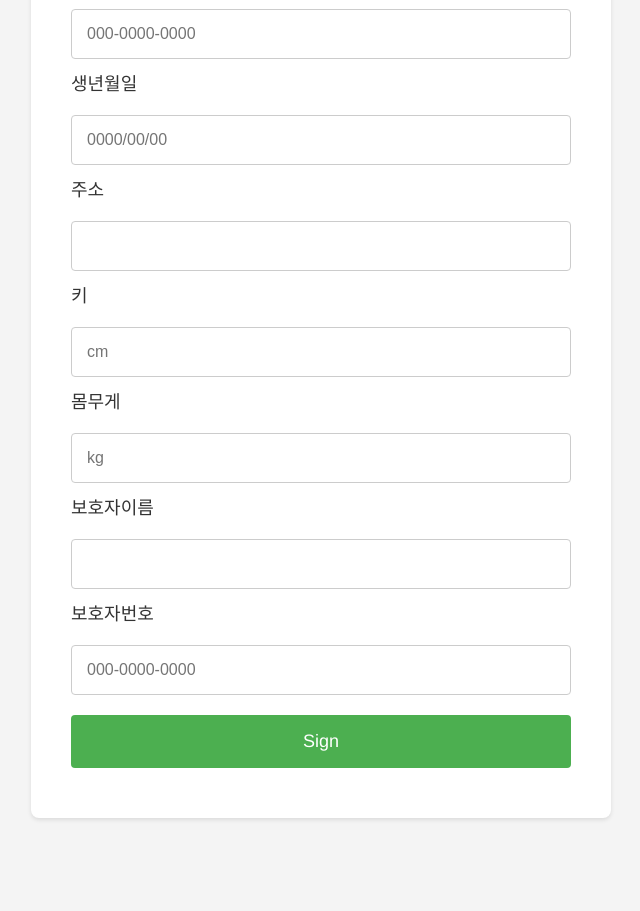
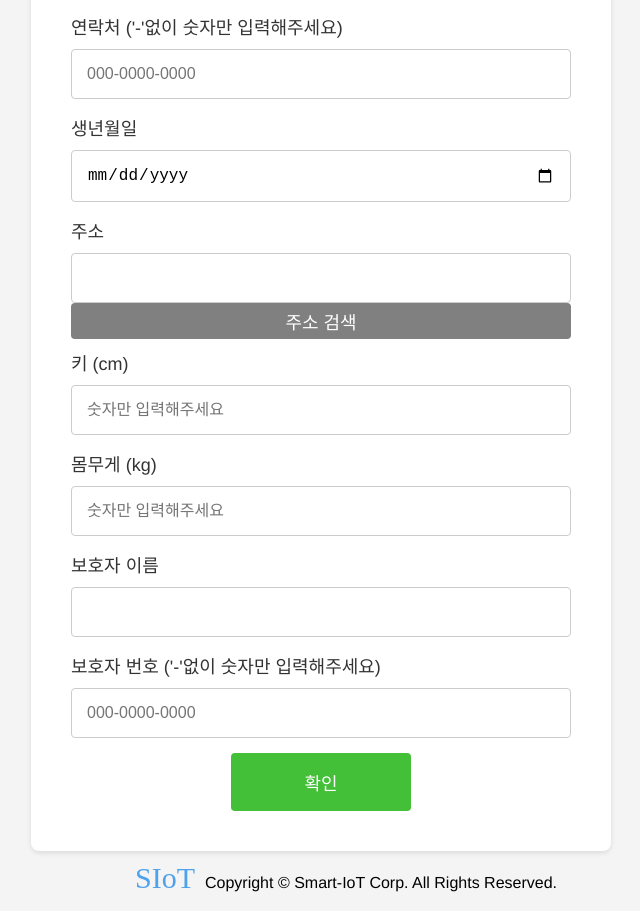
Before and after one commit to 2024-SMHRD-IS-IOT-2/SmartBathroom, a React (Create React App) app in the folder react-project/: page /join in a window 1280 px wide. Shown: the part 650-1561 px from the top of the page, without its empty margins (319-959 px from the left). Before the commit the page ends 1488 px from the top, so only its background shows below. Built offline with nearby package versions, Linux system fonts and the light colour scheme; a web font is replaced by a local one.

Commit message:
로그인,회원,정보페이지완

```diff
--- a/react-project/public/index.html
+++ b/react-project/public/index.html
@@ -3,6 +3,7 @@
   <head>
     <meta charset="utf-8" />
     <link rel="icon" href="%PUBLIC_URL%/favicon.ico" />
+    <script src="//t1.daumcdn.net/mapjsapi/bundle/postcode/prod/postcode.v2.js"></script>
     <meta name="viewport" content="width=device-width, initial-scale=1" />
     <meta name="theme-color" content="#000000" />
     <meta
--- a/react-project/src/App.css
+++ b/react-project/src/App.css
@@ -1,10 +1,84 @@
 @import url('https://fonts.googleapis.com/css2?family=Nanum+Gothic:wght@400;700&display=swap');
+
+@font-face {
+    font-family: 'Ownglyph_meetme-Rg';
+    src: url('https://cdn.jsdelivr.net/gh/projectnoonnu/noonfonts_2402_1@1.0/Ownglyph_meetme-Rg.woff2') format('woff2');
+    font-weight: normal;
+    font-style: normal;
+}
 
 @font-face {
     font-family: 'JalnanGothic';
     src: url('https://cdn.jsdelivr.net/gh/projectnoonnu/noonfonts_231029@1.1/JalnanGothic.woff') format('woff');
     font-weight: normal;
     font-style: normal;
+}
+
+.bottom-gohome-logo{
+    font-family: 'Ownglyph_meetme-Rg';
+    font-size: 30px;
+    color: #4ea2ec;
+    margin-right: 10px;
+    cursor: pointer;
+}
+
+.bottom-copyx-text {
+    margin-top: 10px;
+    text-align: center;
+    margin-left: 50px;
+}
+
+.form-check-btn {
+    width: 180px;
+    display: block;
+    margin: 0 auto;
+}
+
+.joinpage-top-text {
+    margin-top: 0px;
+    margin-bottom: 8px;
+}
+
+.gohome-logo{
+    font-family: 'Ownglyph_meetme-Rg';
+    color: #4199e6;
+    font-size: 100px;
+    cursor: pointer;
+    transition: all 0.1s ease;
+    text-align: center;
+    margin-bottom: 10px;
+}
+
+.gohome-logo:hover {
+    color: #1a559c;
+    transform: scale(1.05);
+
+}
+
+input[type="text"]#addr {
+    flex-grow: 1;
+    /* 사용 가능한 공간을 모두 차지하도록 설정 */
+    margin-bottom: 0%;
+}
+
+/* 버튼에 대한 스타일 */
+button.addrBtn {
+    padding: 5px;
+    margin-top: 0%;
+    background-color: #808080;
+    /* 버튼의 배경 색상을 회색으로 설정 */
+    border: none;
+    /* 테두리 제거 */
+    color: white;
+    /* 글자 색상을 흰색으로 설정 */
+    cursor: pointer;
+    /* 마우스 오버 시 커서 모양 변경 */
+}
+
+/* 버튼에 마우스를 올렸을 때의 스타일 */
+button.addrBtn:hover {
+    background-color: #696969;
+    /* 마우스 오버 시 버튼의 배경 색상을 어둡게 변경 */
 }
 
 /* 이제 'JalnanGothic' 폰트를 원하는 곳에서 사용할 수 있습니다. 예를 들어, body 전체에 적용하려면: */
@@ -15,7 +89,7 @@ body {
     justify-content: center;
     align-items: center;
     height: 100%;
-    padding: 20px;
+    padding: 0;
     margin: 0;
 }
 
@@ -24,11 +98,8 @@ form {
     font-family: 'JalnanGothic', 'Helvetica Neue', Helvetica, Arial, sans-serif;
     background-color: #ffffff;
     padding: 40px;
-    padding: 40px;
     border-radius: 8px;
-    box-shadow: 0 2px 4px rgba(0, 0, 0, 0.1);
-    width: 500px;
-    max-width: 90%;
+    box-shadow: 0 2px 5px rgba(0, 0, 0, 0.1);
     width: 500px;
     max-width: 90%;
 }
@@ -45,52 +116,38 @@ input[type="password"],
 input[type="date"] {
     width: 100%;
     padding: 15px;
-    margin: 10px 0;
-    padding: 15px;
-    margin: 10px 0;
+    margin-bottom: 15px;
     display: inline-block;
     border: 1px solid #ccc;
     border-radius: 4px;
     box-sizing: border-box;
     font-size: 16px;
-    /* 변경된 부분 */
-    font-size: 16px;
-    /* 변경된 부분 */
 }
 
 /* 라벨 스타일 */
 label {
     display: block;
     margin-bottom: 10px;
-    /* 변경된 부분 */
-    margin-bottom: 10px;
-    /* 변경된 부분 */
     color: #333;
     font-size: 18px;
-    /* 변경된 부분 */
-    font-size: 18px;
-    /* 변경된 부분 */
 }
 
 /* 버튼 스타일 */
 button {
     font-family: 'JalnanGothic', 'Helvetica Neue', Helvetica, Arial, sans-serif;
     width: 100%;
-    background-color: #4CAF50;
+    background-color: rgb(67, 191, 56);
     color: white;
     padding: 16px 20px;
-    /* 변경된 부분 */
     margin: 10px 0;
-    /* 변경된 부분 */
     border: none;
     border-radius: 4px;
     cursor: pointer;
     font-size: 18px;
-    /* 변경된 부분 */
 }
 
 button:hover {
-    background-color: #45a049;
+    background-color: #44db4c;
 }
 
 ul {
@@ -146,6 +203,24 @@ ul {
     font-size: 1.5em;
 }
 
+.admin-area-btn {
+    display: flex;
+    justify-content: flex-end;
+    margin-bottom: 10px;
+    margin-top: 10px;
+    position: absolute;
+    top: 0;
+    right: 20px;
+}
+
+.admin-btn-main {
+    font-size: 1em;
+    margin-right: 10px;
+}
+
+.admin-btn-logout {
+    font-size: 1em;
+}
 
 .admin-area-list {
     display: flex;
--- /dev/null
+++ b/react-project/src/components/BottomText.jsx
@@ -0,0 +1,13 @@
+import React from 'react'
+import { useNavigate } from 'react-router-dom'
+
+
+const BottomText = () => {
+    const navigate = useNavigate();
+    return (
+
+        <div><p className='bottom-copyx-text'><span className='bottom-gohome-logo' onClick={() => navigate('/')}>SIoT</span><span>Copyright © Smart-IoT Corp. All Rights Reserved.</span></p></div>
+    )
+}
+
+export default BottomText
--- a/react-project/src/pages/ChangeUiPage.jsx
+++ b/react-project/src/pages/ChangeUiPage.jsx
@@ -1,12 +1,26 @@
 import React, { useRef } from 'react';
 import { useLocation, useNavigate } from 'react-router-dom';
 import axios from '../axios';
+import BottomText from '../components/BottomText';
 
 const ChangeUiPage = () => {
 
   const location = useLocation();
   console.log(location.state);
   const dataPassed = location.state.data;
+
+  const addrRef = useRef(); // 주소 입력 필드를 위한 ref
+
+  // 주소 검색 API 호출 함수
+  const handleAddressSearch = () => {
+    new window.daum.Postcode({
+      oncomplete: function (data) {
+        if (addrRef.current) {
+          addrRef.current.value = data.address;
+        }
+      }
+    }).open();
+  };
 
   console.log("changeUi, dataPassed ", dataPassed);
 
@@ -18,7 +32,6 @@ const ChangeUiPage = () => {
   const userNameRef = useRef();
   const userPwRef = useRef();
   const userNumberRef = useRef();
-  const addrRef = useRef();
   const heightRef = useRef();
   const weightRef = useRef();
   const guardianNameRef = useRef();
@@ -59,9 +72,9 @@ const ChangeUiPage = () => {
         alert('회원 정보가 성공적으로 수정되었습니다.');
 
         // 수정 성공 후 사용자를 다른 페이지로 리디렉션
-        (location.state.from === "user")?
-        (navigate('/user')):
-        (navigate('/admin'));
+        (location.state.from === "user") ?
+          (navigate('/user')) :
+          (navigate('/admin'));
 
       } else {
         alert('회원 정보 수정에 실패했습니다.');
@@ -74,15 +87,15 @@ const ChangeUiPage = () => {
 
   return (
     <div className="change-ui-page">
-      <h1>회원정보 수정</h1>
+      <h1>정보 수정</h1>
       <form onSubmit={handleSubmit}>
         <div>
           <label htmlFor="userId">아이디</label>
-          <input type="text" id="userId" name="userId" defaultValue={dataPassed.member_id} ref={userIdRef} readOnly/>
+          <input type="text" id="userId" name="userId" defaultValue={dataPassed.member_id} ref={userIdRef} readOnly />
         </div>
         <div>
           <label htmlFor="birthDate">생년월일</label>
-          <input type="text" id="birthDate" name="birthDate" defaultValue={dataPassed.member_birthdate.slice(0,10)} ref={birthDateRef} placeholder='0000-00-00' readOnly/>
+          <input type="text" id="birthDate" name="birthDate" defaultValue={dataPassed.member_birthdate.slice(0, 10)} ref={birthDateRef} placeholder='0000-00-00' readOnly />
         </div>
         <div>
           <label htmlFor="userName">이름</label>
@@ -93,31 +106,33 @@ const ChangeUiPage = () => {
           <input type="password" id="userPw" name="userPw" defaultValue={dataPassed.member_pw} ref={userPwRef} />
         </div>
         <div>
-          <label htmlFor="userNumber">전화번호</label>
-          <input type="text" id="userNumber" name="userNumber" defaultValue={dataPassed.member_phone} ref={userNumberRef} placeholder='000-0000-0000'/>
+          <label htmlFor="userNumber">연락처 ('-'없이 숫자만 입력해주세요)</label>
+          <input type="text" id="userNumber" name="userNumber" defaultValue={dataPassed.member_phone} ref={userNumberRef} placeholder='000-0000-0000' maxLength="11" />
         </div>
         <div>
           <label htmlFor="addr">주소</label>
-          <input type="text" id="addr" name="addr" defaultValue={dataPassed.member_addr} ref={addrRef} />
+          <input type="text" id="addr" defaultValue={dataPassed.member_addr} ref={addrRef} />
+          <button type="button" className="addrBtn" onClick={handleAddressSearch}>주소 검색</button>
         </div>
         <div>
-          <label htmlFor="height">키(cm)</label>
-          <input type="text" id="height" name="height" defaultValue={dataPassed.member_height} ref={heightRef}/>
+          <label htmlFor="height">키 (cm)</label>
+          <input type="text" id="height" name="height" defaultValue={dataPassed.member_height} ref={heightRef} maxLength="5" placeholder="숫자만 입력해주세요" />
         </div>
         <div>
-          <label htmlFor="weight">몸무게(kg)</label>
-          <input type="text" id="weight" name="weight" defaultValue={dataPassed.member_weight} ref={weightRef}/>
+          <label htmlFor="weight">몸무게 (kg)</label>
+          <input type="text" id="weight" name="weight" defaultValue={dataPassed.member_weight} ref={weightRef} maxLength="5" placeholder="숫자만 입력해주세요" />
         </div>
         <div>
           <label htmlFor="guardianName">보호자 이름</label>
           <input type="text" id="guardianName" name="guardianName" defaultValue={dataPassed.guardian_name} ref={guardianNameRef} />
         </div>
         <div>
-          <label htmlFor="guardianNumber">보호자 번호</label>
-          <input type="text" id="guardianNumber" name="guardianNumber" defaultValue={dataPassed.guardian_phone} ref={guardianNumberRef} placeholder='000-0000-0000'/>
+          <label htmlFor="guardianNumber">보호자 번호 ('-'없이 숫자만 입력해주세요)</label>
+          <input type="text" id="guardianNumber" name="guardianNumber" defaultValue={dataPassed.guardian_phone} ref={guardianNumberRef} placeholder='000-0000-0000' maxLength="11" />
         </div>
-        <button type="submit">수정하기</button>
+        <button type="submit" className='form-check-btn' >확인</button>
       </form>
+      <BottomText />
     </div>
   );
 };
--- a/react-project/src/pages/JoinPage.jsx
+++ b/react-project/src/pages/JoinPage.jsx
@@ -1,10 +1,25 @@
-import React, { useRef } from 'react';
+import React, { useRef, useState } from 'react';
 import { useNavigate } from 'react-router-dom';
 import axios from '../axios';
 import '../App.css';
+import BottomText from '../components/BottomText'
 
 const JoinPage = () => {
   const navigate = useNavigate();
+
+  const addrRef = useRef(); // 주소 입력 필드를 위한 ref
+  const [loginError, setLoginError] = useState('');
+
+  // 주소 검색 API 호출 함수
+  const handleAddressSearch = () => {
+    new window.daum.Postcode({
+      oncomplete: function (data) {
+        if (addrRef.current) {
+          addrRef.current.value = data.address;
+        }
+      }
+    }).open();
+  };
 
   // 각 입력 필드에 대한 ref 생성
   const userIdRef = useRef();
@@ -13,7 +28,6 @@ const JoinPage = () => {
   const userNameRef = useRef();
   const userNumberRef = useRef();
   const birthDateRef = useRef();
-  const addrRef = useRef();
   const heightRef = useRef();
   const weightRef = useRef();
   const guardianNameRef = useRef();
@@ -46,16 +60,16 @@ const JoinPage = () => {
     // 비밀번호 확인 로직
     if (inputs.userPw !== inputs.userPw2) {
       console.log(inputs.userPw, inputs.userPw2);
-      alert('비밀번호와 비밀번호 확인이 일치하지 않습니다.');
+      setLoginError("비밀번호가 일치하지 않습니다.");
       return;
     }
 
-    const userData = {...inputs};
+    const userData = { ...inputs };
 
     try {
       // 회원가입 요청 주소 수정
       await axios.post('/user/handleJoin', userData)
-      .then((res)=>{
+        .then((res) => {
 
           switch (res.data.result) {
             case 'dup': // 회원 아이디 중복
@@ -74,7 +88,6 @@ const JoinPage = () => {
               break;
           }
 
-
         });
       ;
 
@@ -85,7 +98,8 @@ const JoinPage = () => {
   };
   return (
     <div>
-      <h1>회원가입</h1>
+      <span className='gohome-logo' onClick={() => navigate('/')}>SIoT</span>
+      <h1 className='joinpage-top-text'>회원가입</h1>
       <form onSubmit={handleSubmit}>
         <div>
           <label htmlFor="userId">아이디</label>
@@ -99,42 +113,44 @@ const JoinPage = () => {
           <label htmlFor="userPw2">비밀번호 확인</label>
           <input type="password" id="userPw2" ref={userPw2Ref} />
         </div>
+        <div style={{ color: 'red', marginBottom: '10px', marginTop: '1px' }}>{loginError}</div>
         <div>
           <label htmlFor="userName">이름</label>
           <input type="text" id="userName" ref={userNameRef} />
         </div>
         <div>
-          <label htmlFor="userNumber">연락처</label>
-          <input type="text" id="userNumber" ref={userNumberRef} placeholder='000-0000-0000' />
+          <label htmlFor="userNumber">연락처 ('-'없이 숫자만 입력해주세요)</label>
+          <input type="text" id="userNumber" ref={userNumberRef} placeholder='000-0000-0000' maxLength="11" />
         </div>
         <div>
           <label htmlFor="birthDate">생년월일</label>
-          <input type="text" id="birthDate" ref={birthDateRef} placeholder='0000/00/00' />
+          <input type="date" id="birthDate" ref={birthDateRef} />
         </div>
         <div>
           <label htmlFor="addr">주소</label>
           <input type="text" id="addr" ref={addrRef} />
+          <button type="button" className="addrBtn" onClick={handleAddressSearch}>주소 검색</button>
         </div>
         <div>
-          <label htmlFor="height">키</label>
-          <input type="text" id="height" ref={heightRef} placeholder='cm' />
+          <label htmlFor="height">키 (cm)</label>
+          <input type="text" id="height" ref={heightRef} maxLength="5" placeholder="숫자만 입력해주세요" />
         </div>
         <div>
-          <label htmlFor="weight">몸무게</label>
-          <input type="text" id="weight" ref={weightRef} placeholder='kg' />
+          <label htmlFor="weight">몸무게 (kg)</label>
+          <input type="text" id="weight" ref={weightRef} maxLength="5" placeholder="숫자만 입력해주세요" />
         </div>
         <div>
-          <label htmlFor="guardianName">보호자이름</label>
+          <label htmlFor="guardianName">보호자 이름</label>
           <input type="text" id="guardianName" ref={guardianNameRef} />
         </div>
         <div>
-          <label htmlFor="guardianNumber">보호자번호</label>
-          <input type="text" id="guardianNumber" ref={guardianNumberRef} placeholder='000-0000-0000' />
+          <label htmlFor="guardianNumber">보호자 번호 ('-'없이 숫자만 입력해주세요)</label>
+          <input type="text" id="guardianNumber" ref={guardianNumberRef} placeholder='000-0000-0000' maxLength="11" />
         </div>
-        <button type="submit">Sign</button>
+        <button type="submit" className='form-check-btn'>확인</button>
       </form>
+      <BottomText />
     </div>
   );
 };
-
 export default JoinPage;
--- a/react-project/src/pages/LoginPage.jsx
+++ b/react-project/src/pages/LoginPage.jsx
@@ -2,12 +2,14 @@ import React, { useContext, useState } from 'react';
 import { useNavigate } from 'react-router-dom'; // 페이지 이동을 위해 useNavigate 훅을 사용합니다.
 import axios from '../axios'; // axios를 임포트합니다.
 import { UserContext } from '../contexts/UserContext';
+import BottomText from '../components/BottomText';
 
 const LoginPage = () => {
   const [userId, setUserId] = useState(''); // 아이디 상태
   const [userPw, setUserPw] = useState(''); // 비밀번호 상태
   const navigate = useNavigate(); // 페이지 이동을 위한 네비게이트 함수
   const { setIsLoggedin, setLoginData } = useContext(UserContext);
+  const [loginError, setLoginError] = useState('');
 
   // 로그인 폼 제출 핸들러
   const handleSubmit = async (e) => {
@@ -15,15 +17,14 @@ const LoginPage = () => {
 
     if (userId.trim() === '' || userPw.trim() === '') {
       // 아이디나 비밀번호가 비어있는 경우
-      alert('아이디와 비밀번호를 모두 입력해주세요.');
+      setLoginError('아이디와 비밀번호를 모두 입력해주세요.');
     } else {
       try {
         // 로그인 요청을 보냅니다.
         await axios.post('/user/handleLogin', { userId, userPw })
-        .then((res)=>{
-            if (res.data.result === "success"){
+          .then((res) => {
+            if (res.data.result === "success") {
               // 로그인에 성공했을 때
-              alert('회원 로그인에 성공했습니다.');
               setLoginData(res.data.data);
               setIsLoggedin(true);
               navigate('/user'); // 유저 페이지로 이동
@@ -36,10 +37,10 @@ const LoginPage = () => {
             }
             else {
               // 로그인 실패
-              alert("로그인에 실패했습니다. 다시 시도해주세요");
+              setLoginError("아이디 또는 비밀번호를 확인해주세요.");
             }
           }
-        );
+          );
 
       } catch (error) {
         console.log("error", error);
@@ -53,10 +54,10 @@ const LoginPage = () => {
 
   return (
     <div>
-      <h1>로그인</h1>
+      <p className='gohome-logo' onClick={() => navigate('/')}>SIoT</p>
       <form onSubmit={handleSubmit}>
         <div>
-          <label htmlFor="userId">아이디:</label>
+          <label htmlFor="userId">아이디</label>
           <input
             type="text"
             id="userId"
@@ -64,8 +65,9 @@ const LoginPage = () => {
             onChange={(e) => setUserId(e.target.value)} // 아이디 입력 상태 업데이트
           />
         </div>
+        <div style={{ color: 'red' }}>{loginError}</div>
         <div>
-          <label htmlFor="userPw">비밀번호:</label>
+          <label htmlFor="userPw">비밀번호</label>
           <input
             type="password"
             id="userPw"
@@ -74,9 +76,9 @@ const LoginPage = () => {
           />
         </div>
         <button type="submit">로그인</button>
-      <button onClick={() => navigate('/join')}>회원가입</button> {/* 회원가입 페이지로 이동 */}
-      <button onClick={() => navigate('/home')}>메인화면</button> {/* 홈 페이지로 이동 */}
+        <button onClick={() => navigate('/join')}>회원가입</button> {/* 회원가입 페이지로 이동 */}
       </form>
+      <BottomText />
     </div>
   );
 };
```
Also changed, not shown: 1 other file (tests, documents, lock files or other folders). Lines whose indentation alone changed are shown as unchanged.
